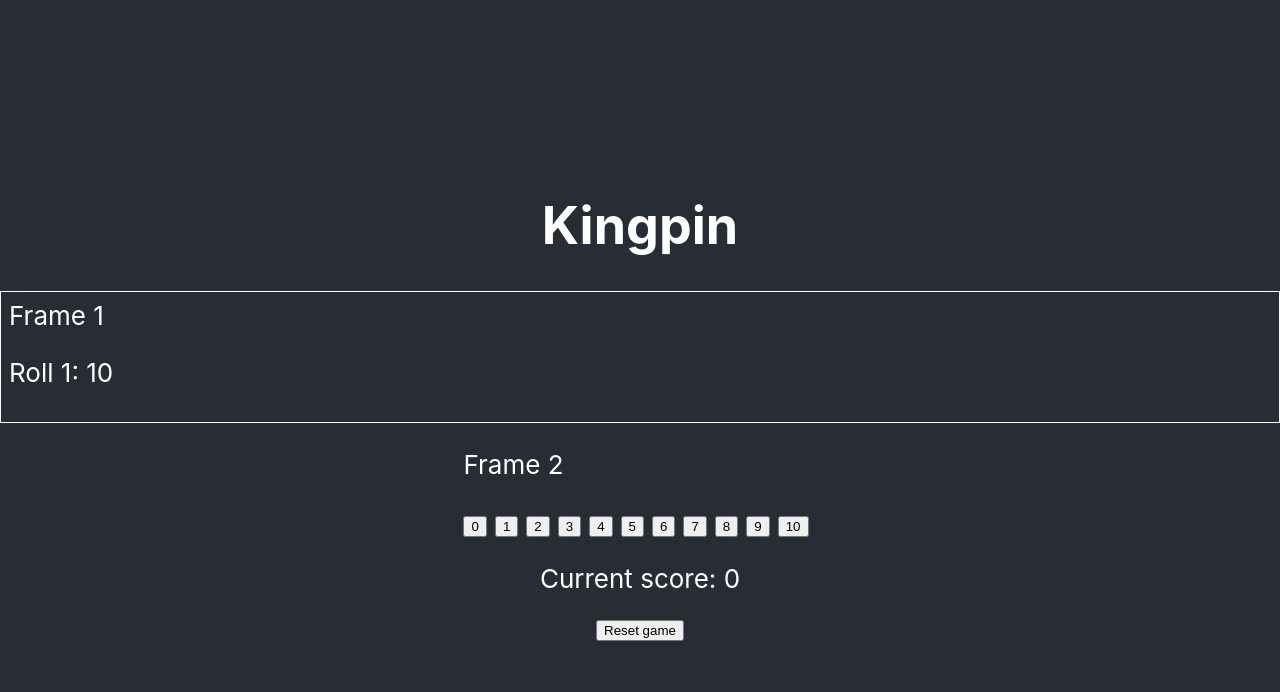
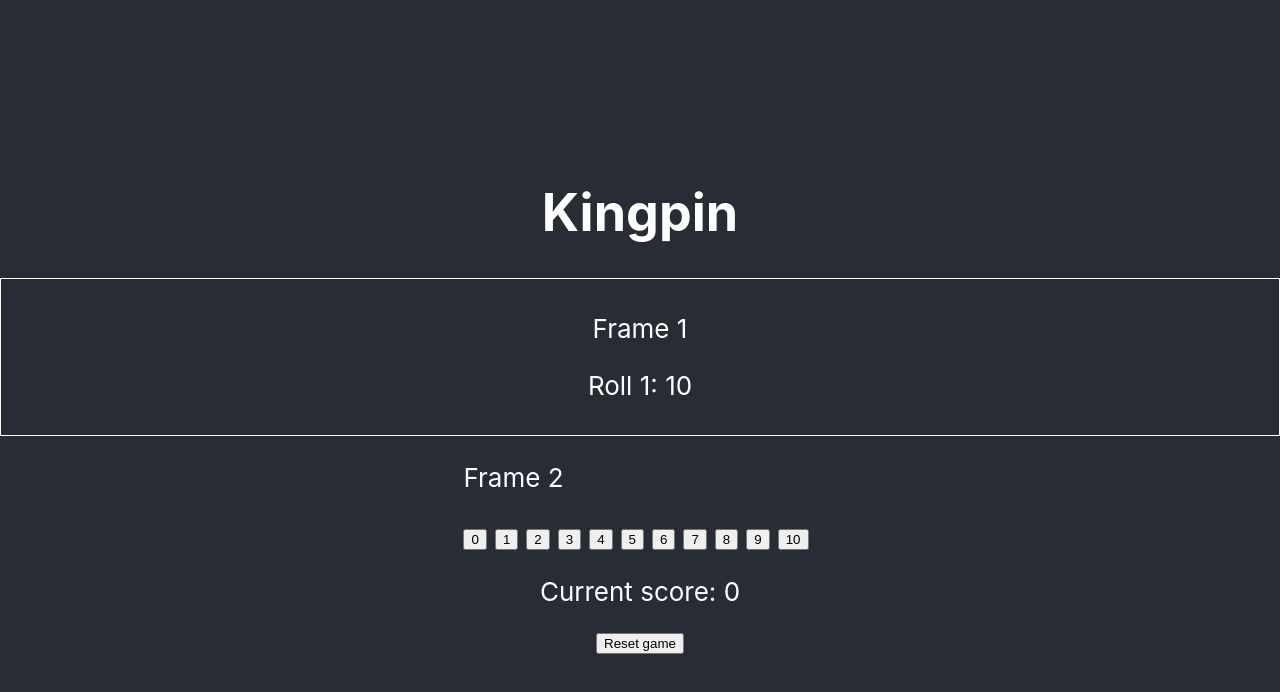
Before and after one commit to j-tegen/kingpin, a React (Create React App) app: page / in a window 1280 px wide. Both pictures are taken after a click on the button "10". Shown: the top 692 px of the page. Built offline with nearby package versions, Linux system fonts and the light colour scheme.

Commit message:
Show rolls for current frame

```diff
--- a/src/App.tsx
+++ b/src/App.tsx
@@ -1,6 +1,6 @@
 import React, { useState } from 'react';
 import './App.css';
-import Frame from './components/Frame';
+import ActiveFrame from './components/ActiveFrame';
 import TotalScore from './components/TotalScore'
 import ScoreCard from "./components/ScoreCard";
 import { checkIfFinished } from './util';
@@ -20,7 +20,7 @@ const App: React.FC = () => {
         Kingpin
       </h1>
       <ScoreCard frames={frames} />
-      {!isGameFinished && <Frame currentFrame={frames.length + 1} onFrameFinished={handleFrameFinished} />}
+      {!isGameFinished && <ActiveFrame currentFrame={frames.length + 1} onFrameFinished={handleFrameFinished} />}
 
       <TotalScore frames={frames} />
       <button onClick={resetGame}>Reset game</button>
--- /dev/null
+++ b/src/components/ActiveFrame.tsx
@@ -0,0 +1,76 @@
+import React, { useState } from "react";
+import "./ActiveFrame.css";
+import Frame from "./Frame";
+
+interface ActiveFrameProps {
+  currentFrame: number;
+  onFrameFinished: (rolls: number[]) => void;
+}
+
+const ActiveFrame = (props: ActiveFrameProps) => {
+  const { currentFrame, onFrameFinished } = props;
+  const [pins, setPins] = useState<number>(10);
+  const [rolls, setRolls] = useState<number[]>([]);
+  const resetFrame = () => {
+    setPins(10);
+    setRolls([]);
+  };
+  const isStrike = (numberOfPinsKnockedDown: number) =>
+    numberOfPinsKnockedDown === 10 && rolls.length === 0;
+  const handleRoll = (numberOfPinsKnockedDown: number) => {
+    if (currentFrame !== 10) {
+      if (isStrike(numberOfPinsKnockedDown)) {
+        onFrameFinished([10]);
+        resetFrame();
+      } else {
+        setPins(pins - numberOfPinsKnockedDown);
+        setRolls(rolls => [...rolls, numberOfPinsKnockedDown]);
+      }
+    } else {
+      if (isStrike(numberOfPinsKnockedDown)) {
+        setPins(10);
+        setRolls(rolls => [...rolls, numberOfPinsKnockedDown]);
+      } else {
+        const pinsLeft = pins - numberOfPinsKnockedDown;
+        setPins(!pinsLeft ? 10 : pinsLeft);
+        setRolls(rolls => [...rolls, numberOfPinsKnockedDown]);
+      }
+    }
+  };
+
+  if (currentFrame !== 10) {
+    if (rolls.length === 2) {
+      onFrameFinished(rolls);
+      resetFrame();
+    }
+  } else {
+    if (rolls[0] === 10 || rolls[0] + rolls[1] === 10) {
+      if (rolls.length === 3) {
+        onFrameFinished(rolls);
+        resetFrame();
+      }
+    } else if (rolls.length === 2) {
+      onFrameFinished(rolls);
+      resetFrame();
+    }
+  }
+
+  const pinsButtons = [];
+
+  for (let i = 0; i <= pins; i++) {
+    pinsButtons.push(
+      <button key={i} onClick={() => handleRoll(i)} className={"Pin-button"}>
+        {i}
+      </button>
+    );
+  }
+
+  return (
+    <div>
+      <Frame rolls={rolls} frameNumber={currentFrame} />
+      {pinsButtons}
+    </div>
+  );
+};
+
+export default ActiveFrame;
--- a/src/components/Frame.tsx
+++ b/src/components/Frame.tsx
@@ -1,74 +1,25 @@
-import React, { useState } from "react";
-import "./Frame.css";
+import React from "react";
+import PropTypes from "prop-types";
 
 interface FrameProps {
-  currentFrame: number;
-  onFrameFinished: (rolls: number[]) => void;
+  frameNumber: number;
+  rolls: number[];
 }
 
 const Frame = (props: FrameProps) => {
-  const { currentFrame, onFrameFinished } = props;
-  const [pins, setPins] = useState<number>(10);
-  const [rolls, setRolls] = useState<number[]>([]);
-  const resetFrame = () => {
-    setPins(10);
-    setRolls([]);
-  };
-  const isStrike = (numberOfPinsKnockedDown: number) => numberOfPinsKnockedDown === 10 && rolls.length === 0;
-  const handleRoll = (numberOfPinsKnockedDown: number) => {
-    if (currentFrame !== 10) {
-      if (isStrike(numberOfPinsKnockedDown)) {
-        onFrameFinished([10]);
-        resetFrame();
-      } else {
-        setPins(pins - numberOfPinsKnockedDown);
-        setRolls(rolls => [...rolls, numberOfPinsKnockedDown]);
-      }
-    } else {
-      if (isStrike(numberOfPinsKnockedDown)) {
-        setPins(10);
-        setRolls(rolls => [...rolls, numberOfPinsKnockedDown]);
-      } else {
-        const pinsLeft = pins - numberOfPinsKnockedDown;
-        setPins(!pinsLeft ? 10 : pinsLeft);
-        setRolls(rolls => [...rolls, numberOfPinsKnockedDown]);
-      }
-    }
-  };
-
-  if (currentFrame !== 10) {
-    if (rolls.length === 2) {
-      onFrameFinished(rolls);
-      resetFrame();
-    }
-  } else {
-    if (rolls[0] === 10 || rolls[0] + rolls[1] === 10) {
-      if (rolls.length === 3) {
-        onFrameFinished(rolls);
-        resetFrame();
-      }
-    } else if (rolls.length === 2) {
-      onFrameFinished(rolls);
-      resetFrame();
-    }
-  }
-
-  const pinsButtons = [];
-
-  for (let i = 0; i <= pins; i++) {
-    pinsButtons.push(
-      <button key={i} onClick={() => handleRoll(i)} className={"Pin-button"}>
-        {i}
-      </button>
-    );
-  }
-
+  const { frameNumber, rolls } = props;
   return (
-    <div>
-      <p>Frame {currentFrame}</p>
-      {pinsButtons}
-    </div>
+    <>
+      <p>Frame {frameNumber}</p>
+      {rolls.map((roll, index) => (
+        <p key={index}>
+          Roll {index + 1}: {roll}
+        </p>
+      ))}
+    </>
   );
 };
 
+Frame.propTypes = {};
+
 export default Frame;
--- a/src/components/ScoreCard.css
+++ b/src/components/ScoreCard.css
@@ -8,8 +8,5 @@
 .Score-card-frame {
   border: 1px solid white;
   padding: 0.5rem;
+  text-align: center;
 }
-
-.Score-card-frame-title {
-  margin-top: 0;
-}
--- a/src/components/ScoreCard.tsx
+++ b/src/components/ScoreCard.tsx
@@ -1,5 +1,6 @@
-import React from 'react'
-import "./ScoreCard.css"
+import React from "react";
+import "./ScoreCard.css";
+import Frame from "./Frame";
 
 interface ScoreCardProps {
   frames: number[][];
@@ -11,25 +12,16 @@ const ScoreCard = (props: ScoreCardProps) => {
   const frameComponents = [];
 
   for (let i = 0; i < frames.length; i++) {
-    const currentFrame = frames[i];
-    const firstRoll = currentFrame[0];
-    const secondRoll = currentFrame[1];
-    const thirdRoll = currentFrame[2];
+    const rollsInFrame = frames[i];
+
     frameComponents.push(
       <div key={i} className="Score-card-frame">
-        <p className={"Score-card-frame-title"}>Frame {i + 1}</p>
-        {firstRoll && <p>Roll 1: {firstRoll}</p>}
-        {secondRoll && <p>Roll 2: {secondRoll}</p>}
-        {thirdRoll && <p>Roll 3: {thirdRoll}</p>}
+        <Frame rolls={rollsInFrame} frameNumber={i + 1} />
       </div>
     );
   }
 
-  return (
-    <div className="Score-card">
-      {frameComponents}
-    </div>
-  )
-}
+  return <div className="Score-card">{frameComponents}</div>;
+};
 
-export default ScoreCard
+export default ScoreCard;
```
Also changed, not shown: src/components/ActiveFrame.css (renamed from src/components/Frame.css).
